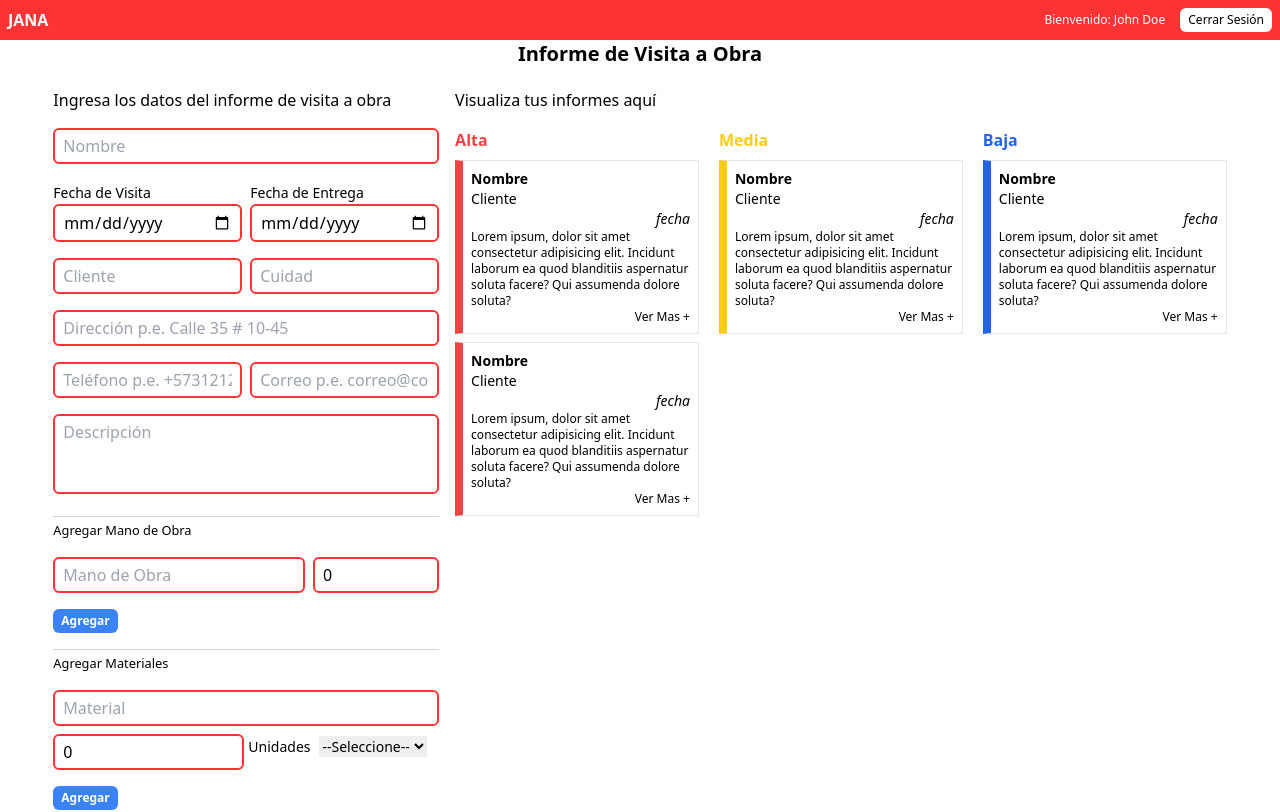
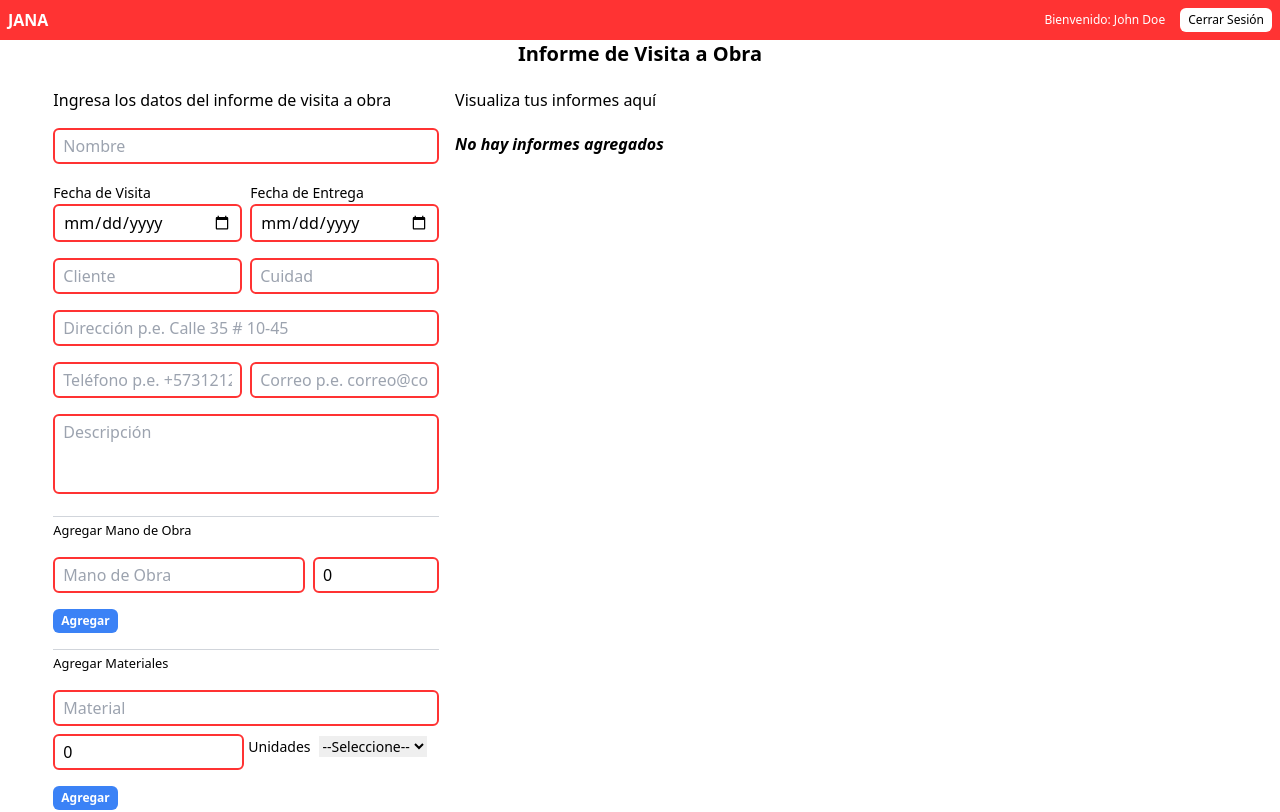
Before and after one commit to afmarquinho/Client-Jana-Management, a React (Vite) app: page /budget in a window 1280 px wide. Shown: the top 812 px of the page. Built offline with nearby package versions, Linux system fonts and the light colour scheme.

Commit message:
contunuacion de la vista de informe de visita

```diff
--- /dev/null
+++ b/src/components/ReportButton.tsx
@@ -0,0 +1,34 @@
+import { VisitReport } from "../types/types";
+
+type Props = {
+  report: VisitReport[];
+};
+
+const ReportButton: React.FC<Props> = ({ report }) => {
+  return (
+    <div className="flex flex-col gap-3">
+      {report.map((item) => (
+        <>
+          <button
+            key={item.id}
+            className={`${
+              item.priority === "hight"
+                ? "border-l-red-500"
+                : item.priority === "middle"
+                ? "border-l-yellow-400"
+                : "border-l-blue-600"
+            } p-2 text-xs md:text-sm border border-l-[15px]  flex flex-col hover:bg-slate-100`}
+          >
+            <h3 className="font-bold"> {item.name}</h3>
+            <h4 className="">{item.customerName}</h4>
+            <h5 className="italic text-end w-full text-xs">{item.dueDate}</h5>
+            <p className="text-left text-xs">{item.description}</p>
+            <span className="text-xs w-full text-right">Ver Mas +</span>
+          </button>
+        </>
+      ))}
+    </div>
+  );
+};
+
+export default ReportButton;
--- a/src/components/ViewVisitReport.tsx
+++ b/src/components/ViewVisitReport.tsx
@@ -1,4 +1,7 @@
+
 const ViewVisitReport = () => {
+ ;
+
   return (
     <div className="w-11/12 max-w-3xl mx-auto p-2 md:p-8 ">
       <h2 className="text-xl font-black mb-2">
--- a/src/components/VisitReport.tsx
+++ b/src/components/VisitReport.tsx
@@ -1,6 +1,26 @@
-import VisitReportForm from "./VisitReportForm"
+import { useSelector } from "react-redux";
+import VisitReportForm from "./VisitReportForm";
+import { RootState } from "../redux/store";
+import { VisitReport as visitReportTypes } from "../types/types";
+import ReportButton from "./ReportButton";
 
 const VisitReport = () => {
+  const data = useSelector((state: RootState) => state.visitReport.data);
+
+  const hightPriority = data.filter(
+    (report: visitReportTypes) => report.priority === "hight"
+  );
+  const middlePriority = data.filter(
+    (report: visitReportTypes) => report.priority === "middle"
+  );
+  const lowPriority = data.filter(
+    (report: visitReportTypes) => report.priority === "low"
+  );
+
+  // TODO: VALIDAR EL FORMULARIO DE INGRESO DE REPORTES CON YUP
+  // TODO: RESETEAR EL FORMULARIO
+  // TODO: AGREGAR EL LOCALHOST
+
   return (
     <>
       <h1 className="font-bold text-center text-xl mb-5">
@@ -10,74 +30,31 @@ const VisitReport = () => {
         <VisitReportForm />
 
         <div className="w-full md:w-1/2 lg:w-2/3">
-            <h2 className="">
-              Visualiza tus informes aquí
-            </h2>
-            <div className="mt-4 flex flex-wrap gap-5"></div>
+          <h2 className="">Visualiza tus informes aquí</h2>
 
           {/* Box to render the buttons of the reports according to their priority. */}
+          {data.length === 0 ? (
+            <p className="italic my-5 font-bold">No hay informes agregados</p>
+          ) : (
             <div className=" w-full flex flex-col lg:flex-row justify-around align-top gap-5">
-              {/* Hight priority */}
-              <div className="flex flex-col gap-2">
+              <div className="w-full lg:w-1/3">
                 <h4 className="text-red-500 font-bold">Alta</h4>
-                <button className="p-2 text-xs md:text-sm border border-l-8 border-l-red-500 flex flex-col hover:bg-slate-100">
-                  <h3 className="font-bold">Nombre</h3>
-                  <h4 className="">Cliente</h4>
-                  <h5 className="italic text-end w-full">fecha</h5>
-                  <p className="text-left text-xs">
-                    Lorem ipsum, dolor sit amet consectetur adipisicing elit.
-                    Incidunt laborum ea quod blanditiis aspernatur soluta
-                    facere? Qui assumenda dolore soluta?
-                  </p>
-                  <span className="text-xs w-full text-right">Ver Mas +</span>
-                </button>
-                <button className="p-2 text-xs md:text-sm border border-l-8 border-l-red-500 flex flex-col hover:bg-slate-100">
-                  <h3 className="font-bold">Nombre</h3>
-                  <h4 className="">Cliente</h4>
-                  <h5 className="italic text-end w-full">fecha</h5>
-                  <p className="text-left text-xs">
-                    Lorem ipsum, dolor sit amet consectetur adipisicing elit.
-                    Incidunt laborum ea quod blanditiis aspernatur soluta
-                    facere? Qui assumenda dolore soluta?
-                  </p>
-                  <span className="text-xs w-full text-right">Ver Mas +</span>
-                </button>
+                <ReportButton report={hightPriority} />
               </div>
-              {/* Medium Priority */}
-              <div className="flex flex-col gap-2">
+              <div className="w-full lg:w-1/3">
                 <h4 className="text-yellow-400 font-bold">Media</h4>
-                <button className="p-2 text-xs md:text-sm border border-l-8 border-l-yellow-400 flex flex-col hover:bg-slate-100">
-                  <h3 className="font-bold">Nombre</h3>
-                  <h4 className="">Cliente</h4>
-                  <h5 className="italic text-end w-full">fecha</h5>
-                  <p className="text-left text-xs">
-                    Lorem ipsum, dolor sit amet consectetur adipisicing elit.
-                    Incidunt laborum ea quod blanditiis aspernatur soluta
-                    facere? Qui assumenda dolore soluta?
-                  </p>
-                  <span className="text-xs w-full text-right">Ver Mas +</span>
-                </button>
+                <ReportButton report={middlePriority} />
               </div>
-              {/* Low Priority */}
-              <div className="flex flex-col gap-2">
+              <div className="w-full lg:w-1/3">
                 <h4 className="text-blue-600 font-bold">Baja</h4>
-                <button className="p-2 text-xs md:text-sm border border-l-8 border-l-blue-600 flex flex-col hover:bg-slate-100">
-                  <h3 className="font-bold">Nombre</h3>
-                  <h4 className="">Cliente</h4>
-                  <h5 className="italic text-end w-full">fecha</h5>
-                  <p className="text-left text-xs">
-                    Lorem ipsum, dolor sit amet consectetur adipisicing elit.
-                    Incidunt laborum ea quod blanditiis aspernatur soluta
-                    facere? Qui assumenda dolore soluta?
-                  </p>
-                  <span className="text-xs w-full text-right">Ver Mas +</span>
-                </button>
+                <ReportButton report={lowPriority} />
               </div>
             </div>
+          )}
         </div>
       </div>
     </>
-  )
-}
+  );
+};
 
-export default VisitReport
+export default VisitReport;
--- a/src/components/VisitReportForm.tsx
+++ b/src/components/VisitReportForm.tsx
@@ -6,7 +6,6 @@ import { TrashIcon } from "@heroicons/react/16/solid";
 import { addItem } from "../redux/tenders/visitReportSlice";
 import { useDispatch, useSelector } from "react-redux";
 import { v4 as uuidv4 } from "uuid";
-import { RootState } from "../redux/store";
 
 const VisitReportForm: React.FC = () => {
   const [workForceArray, setWorkForceArray] = useState<workForce[]>([]);
@@ -17,13 +16,13 @@ const VisitReportForm: React.FC = () => {
   const [material, setMaterial] = useState<string>("");
   const [amount, setAmount] = useState<number>(0);
   const [unit, setUnit] = useState<string>("");
+  const dispatch = useDispatch();
 
   const addWorkForce = () => {
     if (workForce && workShift > 0) {
       setWorkForceArray([...workForceArray, { workForce, workShift }]);
       //* Otra manera de resolver el llenado del array
       // * setWorkForceArray( prevWorkForceArray =>[...prevWorkForceArray, {workForce, workShift}])
-      console.log(workForceArray);
       setWorkForce("");
       setWorkShift(0);
     } else {
@@ -50,7 +49,7 @@ const VisitReportForm: React.FC = () => {
     setMaterialArray(newList);
   };
 
-  const { handleSubmit, handleChange } = useFormik({
+  const { handleSubmit, handleChange, resetForm } = useFormik({
     initialValues: {
       visitDate: "",
       name: "",
@@ -74,11 +73,7 @@ const VisitReportForm: React.FC = () => {
         materials: materialArray,
         id: uuidv4(),
       };
-      const dispatch = useDispatch();
       dispatch(addItem(visitReportData));
-      const data = useSelector((state: RootState) => state.visitReport.data)
-      console.log(data)
-
     },
   });
 
--- a/src/redux/tenders/visitReportSlice.ts
+++ b/src/redux/tenders/visitReportSlice.ts
@@ -17,6 +17,7 @@ const visitReportSlice = createSlice({
     addItem: (state, action: PayloadAction<VisitReport>) => {
       const item = action.payload;
       state.data = [...state.data, item];
+      console.log("Nuevo estado después de agregar:", state.data)
     },
     removeItem: (state, action: PayloadAction<VisitReport>) => {
       const item = action.payload;
```
Lines whose indentation alone changed are shown as unchanged.
